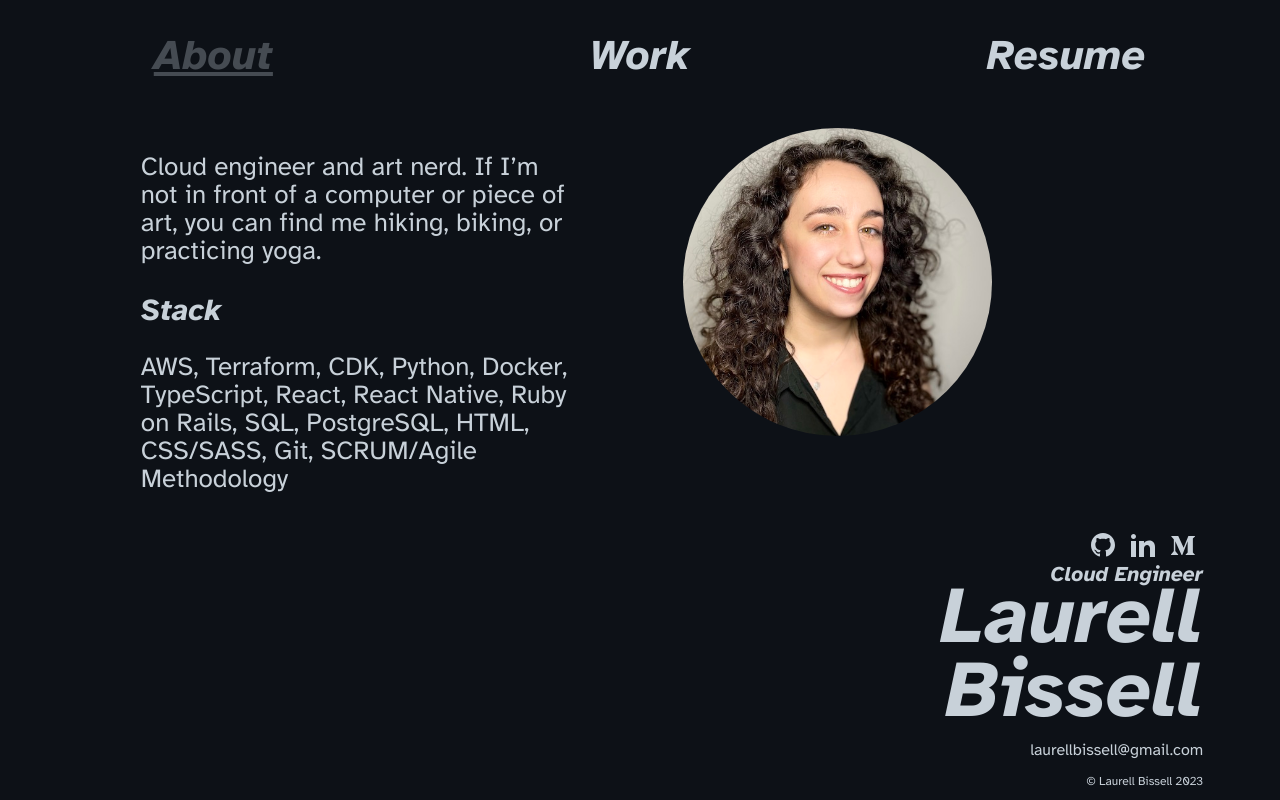
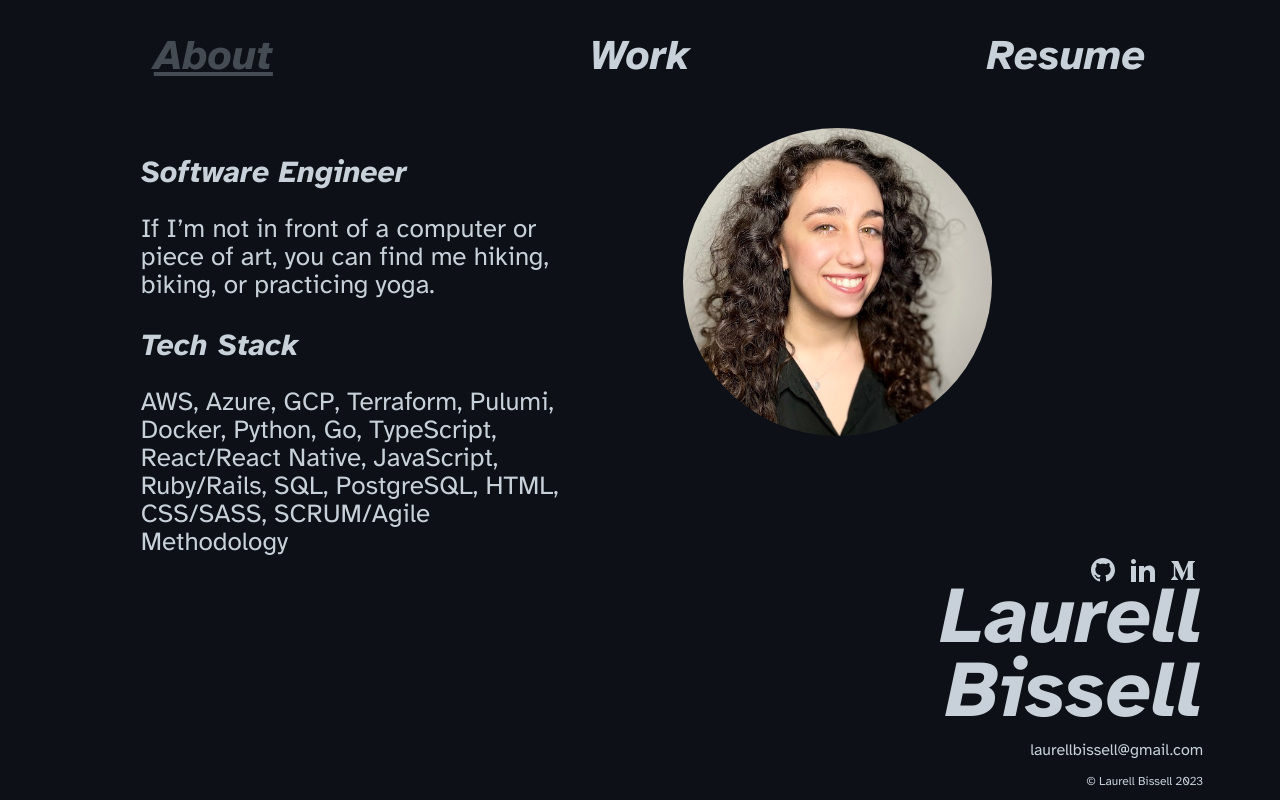
Before and after one commit to lgm527/me, a React (Create React App) app: page / in a window 1280 px wide. Built offline with nearby package versions, Linux system fonts and the light colour scheme; a web font is replaced by a local one.

Commit message:
name and resume updates

```diff
--- a/public/index.html
+++ b/public/index.html
@@ -7,7 +7,7 @@
     <meta name="theme-color" content="#000000" />
     <meta
       name="description"
-      content="Laurell McCaffrey"
+      content="Laurell Bissell"
     />
     <link rel="manifest" href="%PUBLIC_URL%/manifest.json" />
 
--- a/src/About.js
+++ b/src/About.js
@@ -7,9 +7,10 @@ function About() {
   return (
     <div className='about'>
       <div id='bio'>
-          <p>Cloud engineer and art nerd. If I’m not in front of a computer or piece of art, you can find me hiking, biking, or practicing yoga.</p>
-        <h3>Stack</h3>
-          <p>AWS, Terraform, CDK, Python, Docker, TypeScript, React, React Native, Ruby on Rails, SQL, PostgreSQL, HTML, CSS/SASS, Git, SCRUM/Agile Methodology</p>
+      <h3>Software Engineer</h3>
+          <p>If I’m not in front of a computer or piece of art, you can find me hiking, biking, or practicing yoga.</p>
+        <h3>Tech Stack</h3>
+          <p>AWS, Azure, GCP, Terraform, Pulumi, Docker, Python, Go, TypeScript, React/React Native, JavaScript, Ruby/Rails, SQL, PostgreSQL, HTML, CSS/SASS, SCRUM/Agile Methodology</p>
       </div>
       <img
       id='me'
--- a/src/App.js
+++ b/src/App.js
@@ -82,7 +82,7 @@ class App extends React.Component {
         </div>
 
         <div id='allMe'>
-          <h2 id='title'>Cloud Engineer</h2>
+          {/* <h2 id='title'>Cloud Engineer</h2> */}
           <h1 className='name'>Laurell</h1>
           <h1 className='name'>Bissell</h1>
           <p>laurellbissell@gmail.com</p>
--- a/src/Resume.js
+++ b/src/Resume.js
@@ -1,6 +1,5 @@
 import React from 'react';
 import './style/Resume.css';
-import resume from './assets/Laurell_McCaffrey_Resume.pdf';
 
 class Resume extends React.Component {
 
@@ -8,18 +7,15 @@ class Resume extends React.Component {
     return (
       <div className='resume'>
 
-      {/* <h1><a id='download' href={resume} download>Download</a></h1>
-      <br></br> */}
-
       <p>
-        Cloud engineer with experience in AWS, TypeScript, Terraform, CDK, Python, and Docker.
+        Software engineer with experience in Cloud Infrastructure, Web Application Programming, and DevOps.
         <br></br>
         Strong research, communication, and writing skills that support a high level of productivity and collaboration.
       </p>
 
       <h2>TECHNICAL SKILLS</h2>
       <p>
-      AWS, Terraform, Python, Docker, TypeScript, React, Redux, React Native, JavaScript, Ruby, Rails, SQL, PostgreSQL, HTML, CSS/SASS, SCRUM/Agile Methodology
+      AWS, Azure, GCP, Terraform, Pulumi, Python, Docker, Go, TypeScript, React, React Native, JavaScript, Ruby, Rails, SQL, PostgreSQL, HTML, CSS/SASS, SCRUM/Agile Methodology
       <br></br><br></br>
       </p>
 
```
Also changed, not shown: public/manifest.json.
